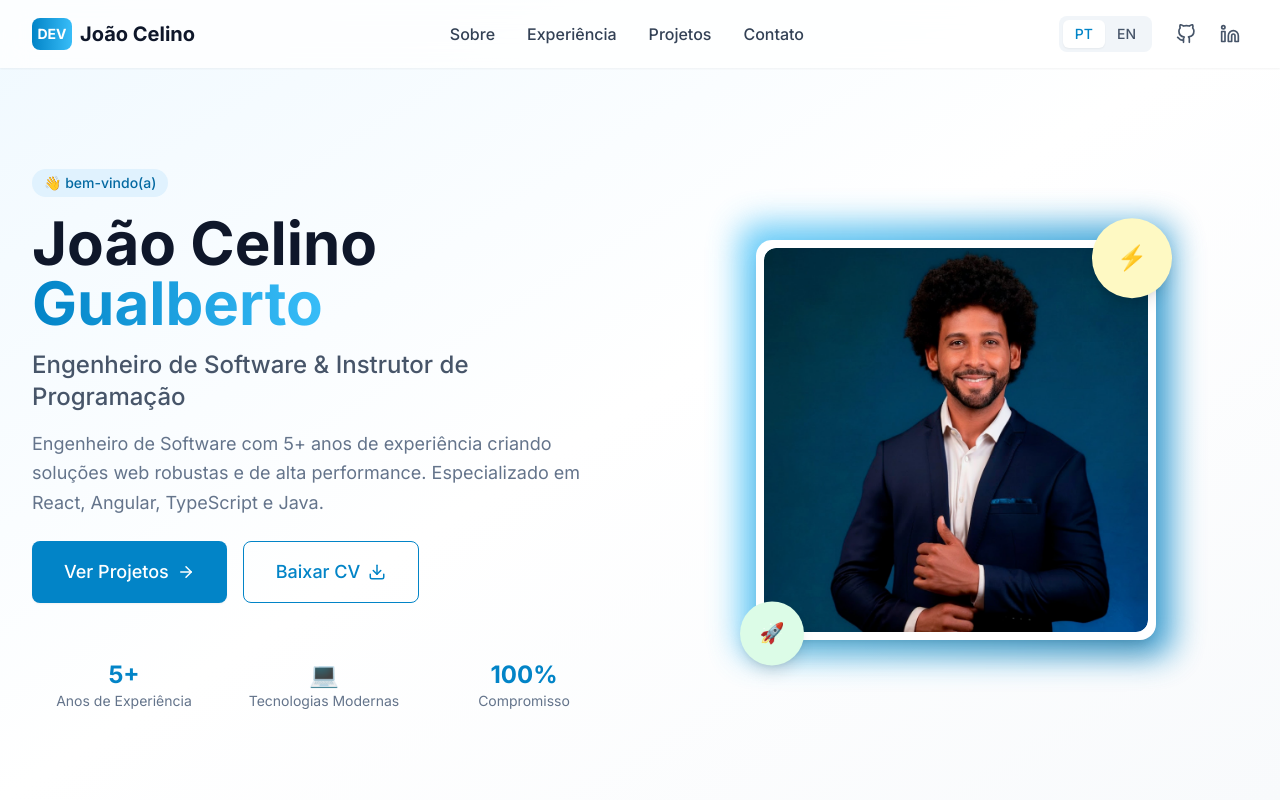
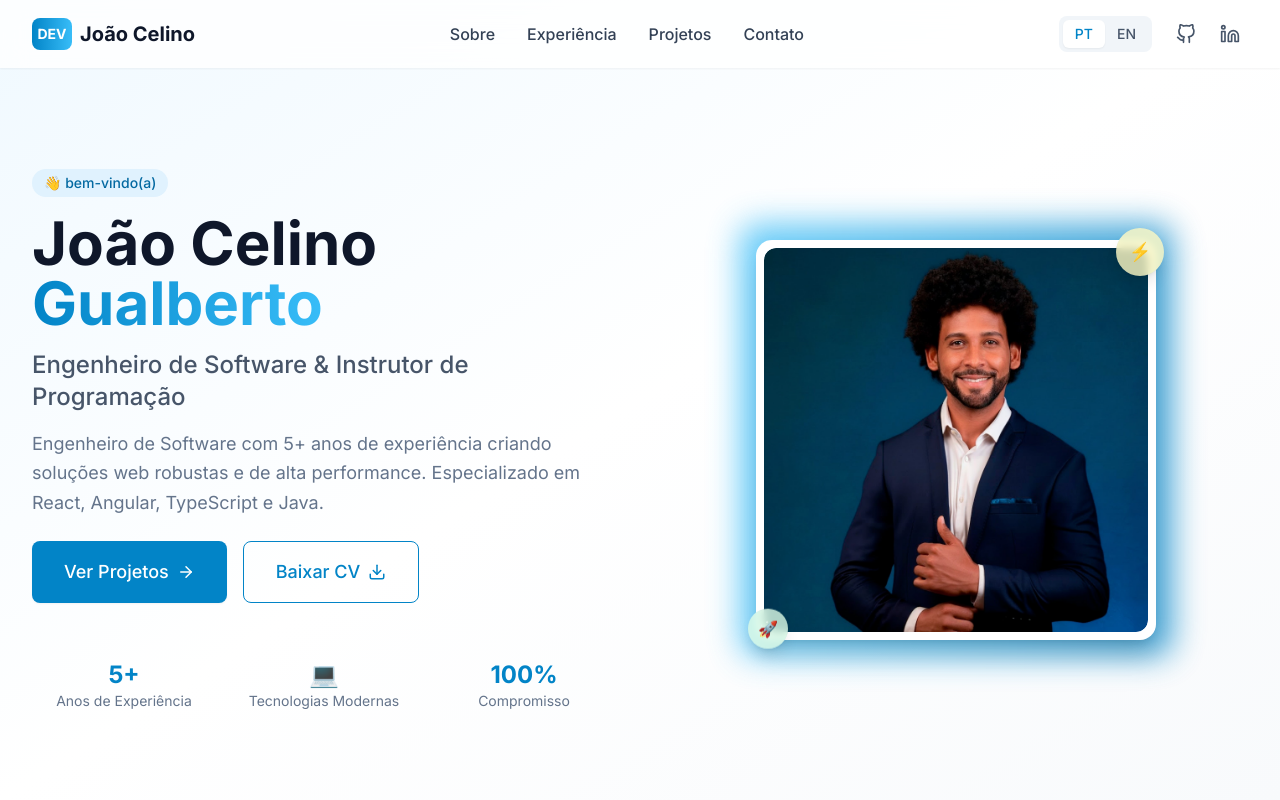
Before and after one commit to JCelinoG/react-dev-portfolio, a React (Vite) app: page / in a window 1280 px wide. Shown: the top 800 px of the page. Built offline with nearby package versions, Linux system fonts and the light colour scheme; no server answers.

Commit message:
chore: updated hero component

```diff
--- a/src/components/Hero/Hero.tsx
+++ b/src/components/Hero/Hero.tsx
@@ -105,7 +105,7 @@ export const Hero: React.FC = () => {
            {/* Photo Container */}
             <div className="relative bg-white rounded-2xl p-2 shadow-xl">
               <div className="w-80 h-80 lg:w-96 lg:h-96 bg-gradient-to-br from-primary-100 to-secondary-100 rounded-xl flex items-center justify-center overflow-hidden">
-                {/* Sua Foto */}
+
                 <img
                   src="src\assets\img\17594632052652.jpeg"
                   alt="João Gualberto - Software Engineer"
@@ -116,19 +116,19 @@ export const Hero: React.FC = () => {
 
               {/* Floating Elements */}
               <motion.div
-                className="absolute -top-4 -right-4 w-20 h-20 bg-yellow-100 rounded-full flex items-center justify-center shadow-lg"
-                animate={{ y: [0, -10, 0] }}
-                transition={{ duration: 3, repeat: Infinity }}
+                className="absolute -top-2 -right-2 w-12 h-12 bg-yellow-100/80 dark:bg-yellow-900/40 rounded-full flex items-center justify-center shadow-lg backdrop-blur-sm"
+                animate={{ y: [0, -5, 0] }}
+                transition={{ duration: 4, repeat: Infinity, ease: "easeInOut" }}
               >
-                <span className="text-2xl">⚡</span>
+                <span className="text-lg">⚡</span>
               </motion.div>
 
               <motion.div
-                className="absolute -bottom-4 -left-4 w-16 h-16 bg-green-100 rounded-full flex items-center justify-center shadow-lg"
-                animate={{ y: [0, 10, 0] }}
-                transition={{ duration: 4, repeat: Infinity, delay: 1 }}
+                className="absolute -bottom-2 -left-2 w-10 h-10 bg-green-100/80 dark:bg-green-900/40 rounded-full flex items-center justify-center shadow-lg backdrop-blur-sm"
+                animate={{ y: [0, 5, 0] }}
+                transition={{ duration: 5, repeat: Infinity, ease: "easeInOut", delay: 1 }}
               >
-                <span className="text-xl">🚀</span>
+                <span className="text-md">🚀</span>
               </motion.div>
             </div>
           </motion.div>
```
